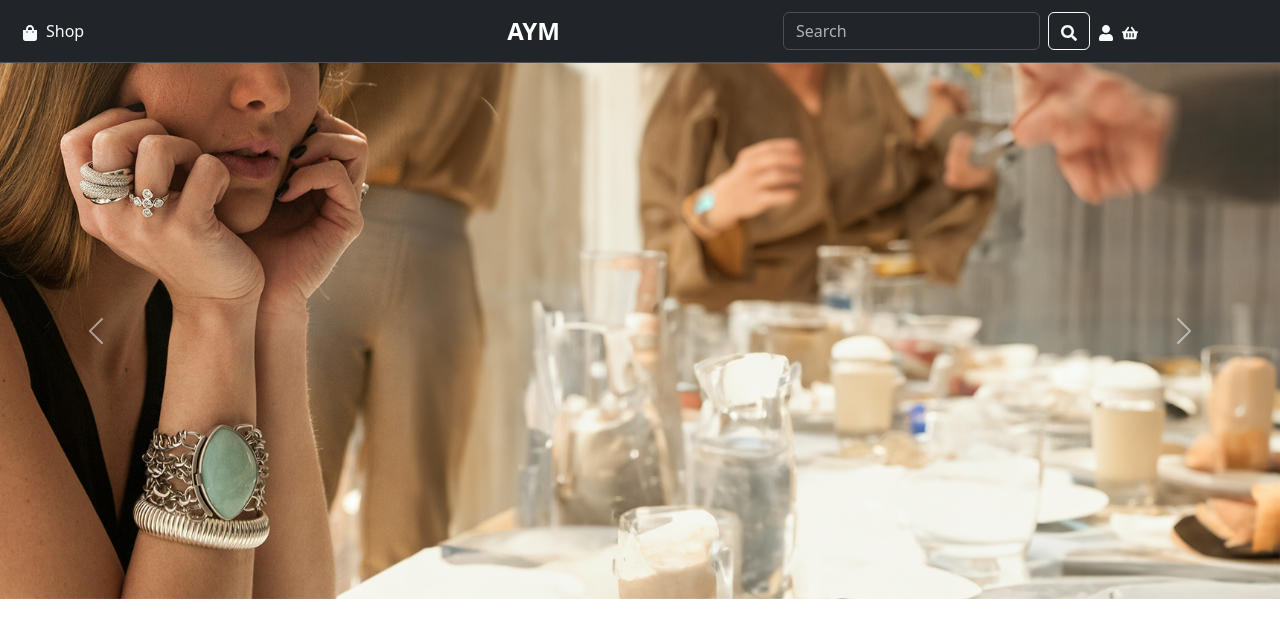
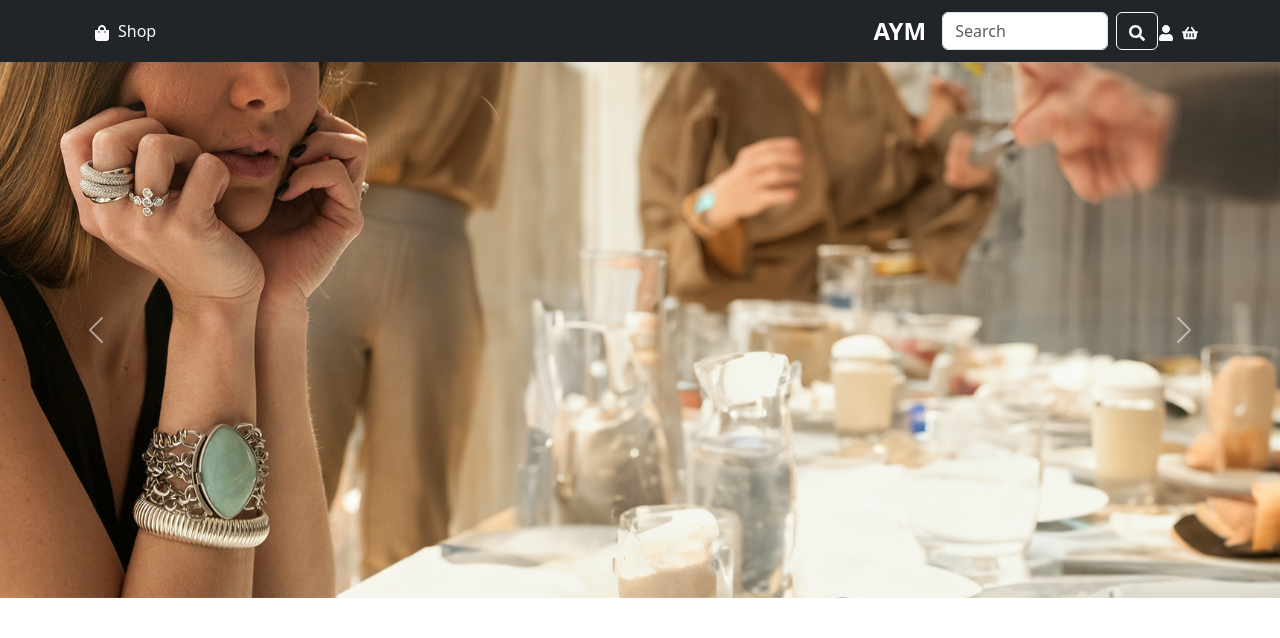
Before and after one commit to J-M-M-P/AYM-Frontend, a React (Vite) app: page / in a window 1280 px wide. Shown: the top 638 px of the page. Built offline with nearby package versions, Linux system fonts and the light colour scheme; a web font is replaced by a local one.

Commit message:
Lavet første opsætning af ny navbar, med offcanvas funktion, ved mindre skærm

```diff
--- a/src/components/ImageSlider.tsx
+++ b/src/components/ImageSlider.tsx
@@ -2,7 +2,6 @@ import testImages from "../tests/testHomePageImages";
 
 export default function ImageSlider() {
     return (
-        <>
         <div className="carousel slide" id="imageCarouselAutoPlaying" data-bs-ride="carousel">
             <div className="carousel-inner">
                 {testImages.map((image, index) => (
@@ -30,6 +29,5 @@ export default function ImageSlider() {
                 <span className="visually-hidden">Next</span>
             </button>
         </div>
-        </>
     );
 }
--- a/src/components/Layout.tsx
+++ b/src/components/Layout.tsx
@@ -7,7 +7,9 @@ type LayoutProps = {
 const Layout = ({ children }: LayoutProps) => {
     return (
         <div>
-            <header><NavHeader /></header>
+            <header className="bg-dark">
+                <NavHeader />
+            </header>
             <main>{children}</main>
         </div>
     );
--- a/src/components/Nav/NavHeader.tsx
+++ b/src/components/Nav/NavHeader.tsx
@@ -1,33 +1,49 @@
 import { NavLink } from "react-router-dom";
 import { FaSearch, FaUser, FaShoppingBasket, FaShoppingBag } from "react-icons/fa";
+import "./NavStyling.css";
+
+// React-Bootstrap
+import { Navbar, Nav, Form, Container, Offcanvas } from "react-bootstrap";
 
 export default function NavHeader() {
     return (
         <>
-      <nav className="navbar bg-dark border-bottom navbar-expand-lg border-body" data-bs-theme="dark">
-        <div className="container-fluid" style={{ margin: "0", padding: "0" }}>
-          <div className="container d-flex justify-content-between align-items-center" style={{ margin: "0 10px" }}>
-            <div className="d-flex align-items-center">
+            <Container>
+                <Navbar bg="dark" variant="dark" expand="lg">
+                    <Container>
+                        <Navbar.Toggle aria-controls="offcanvasNavbar-expand-lg" />
+                        <Navbar.Offcanvas
+                            id="offcanvasNavbar-expand-lg"
+                            aria-labelledby="offcanvasNavbar-expand-lg"
+                            className="bg-dark"
+                            placement="start"
+                        >
+                            <Offcanvas.Header closeButton></Offcanvas.Header>
+                            <Offcanvas.Body>
+                                <Nav className="me-auto my-2 my-lg-0" style={{ maxHeight: "100px" }}>
                                     <NavLink to="/shop" className="text-light me-2 text-decoration-none">
                                         <FaShoppingBag />
                                     </NavLink>
                                     <NavLink to="/shop" className="text-light text-decoration-none">
                                         Shop
                                     </NavLink>
-            </div>
-
-            <NavLink className="navbar-brand mx-auto" to="/" style={{ fontWeight: "bold", fontSize: "24px", color: "#fff" }}>
+                                </Nav>
+                            </Offcanvas.Body>
+                        </Navbar.Offcanvas>
+                    </Container>
+                    <NavLink
+                        className="navbar-brand"
+                        to="/"
+                        style={{ fontWeight: "bold", fontSize: "24px", color: "#fff" }}
+                    >
                         AYM
                     </NavLink>
-
-            <div className="d-flex align-items-center" style={{ marginLeft: "-200px", marginRight: "0px" }}>
-              <form className="d-flex me-2">
+                    <Form className="d-flex">
                         <input className="form-control me-2" type="search" placeholder="Search" aria-label="Search" />
                         <button className="btn btn-outline-light" type="submit">
                             <FaSearch />
                         </button>
-              </form>
-
+                    </Form>
                     <NavLink to="/login" className="text-light me-2">
                         <FaUser />
                     </NavLink>
@@ -35,10 +51,8 @@ export default function NavHeader() {
                     <NavLink to="/basket" className="text-light">
                         <FaShoppingBasket />
                     </NavLink>
-            </div>
-          </div>
-        </div>
-      </nav>
+                </Navbar>
+            </Container>
         </>
     );
 }
```
Also changed, not shown: src/components/Nav/NavStyling.css (added). Lines whose indentation alone changed are shown as unchanged.
